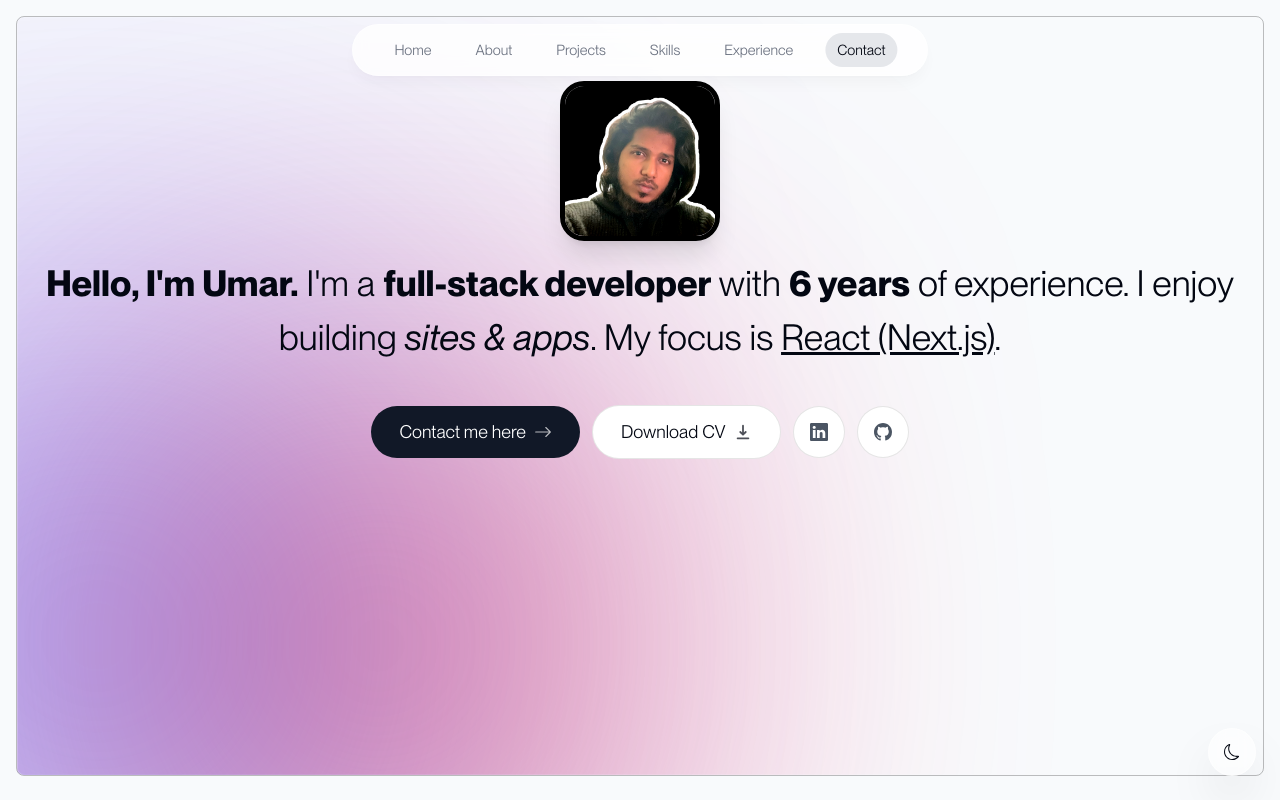
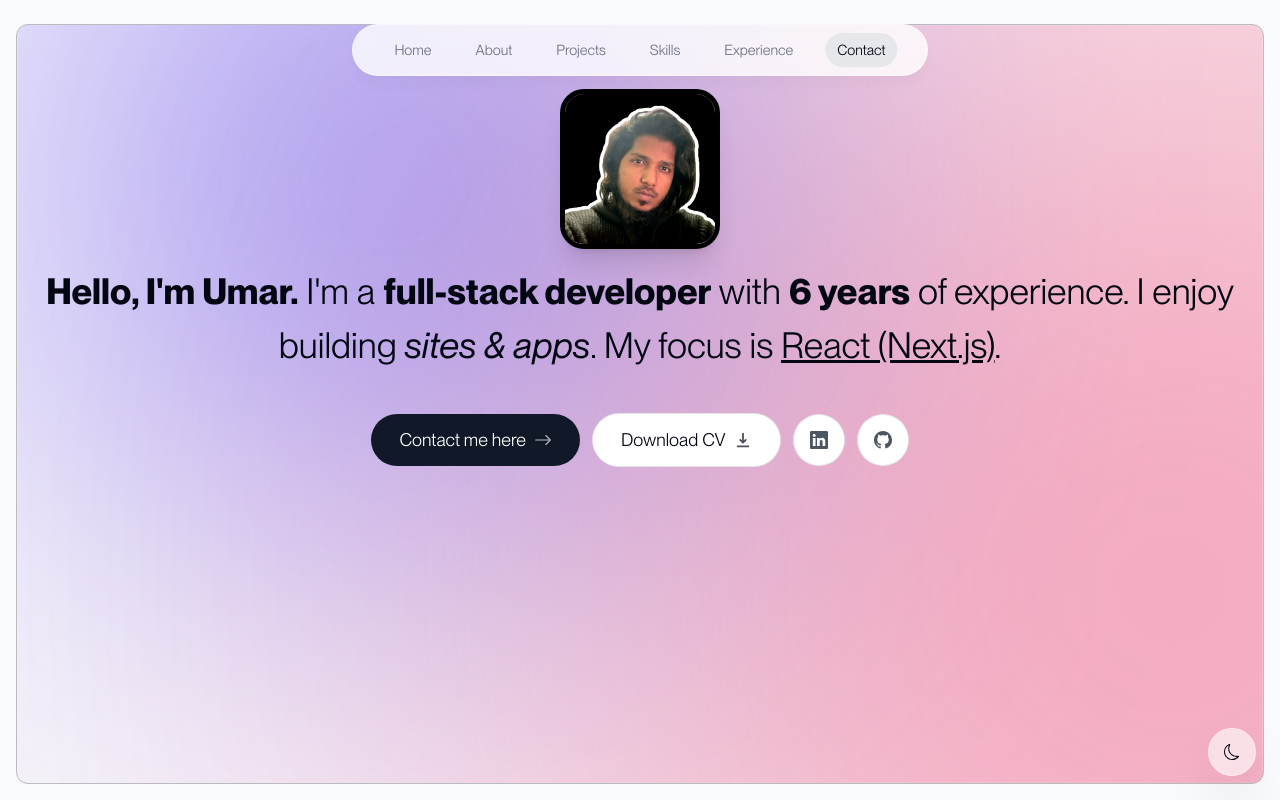
Before and after one commit to umar-ibn-shafee/portfolio, a Next.js app: page / in a window 1280 px wide. Shown: the top 800 px of the page. Built offline with nearby package versions, Linux system fonts and the light colour scheme.

Commit message:
animation fixes

```diff
--- a/app/layout.tsx
+++ b/app/layout.tsx
@@ -56,8 +56,8 @@ export default function RootLayout({
   return (
     <html lang="en" className='!scroll-smooth'>
       <body
-        className={`${neuefontAll.variable} ${robotoMono.variable} font-sans bg-slate-50 text-gray-950 relative pt-4 sm:pt-4
-      dark:bg-gray-950 dark:text-gray-50 dark:text-opacity-90`}>
+        className={`${neuefontAll.variable} ${robotoMono.variable} font-sans bg-slate-50 text-gray-950 relative
+        pt-4 sm:pt-6 dark:bg-gray-950 dark:text-gray-50 dark:text-opacity-90`}>
         {/* <div
           className='bg-[#f79c9f] animate-reverse-blob mix-blend-multiply absolute -z-10 top-[-6rem] right-[11rem]
         h-[31.25rem] w-[31.25rem] rounded-full blur-[10rem] sm:w-[68.75rem] dark:bg-[#946263] dark:mix-blend-normal'></div>
--- a/components/intro.tsx
+++ b/components/intro.tsx
@@ -17,7 +17,7 @@ export default function Intro() {
     return (
         <section
             ref={ref}
-            className='mb-28 py-16 h-[95vh] border border-black/25 overflow-hidden rounded-lg relative
+            className='mb-28 py-16 h-[95vh] border border-black/25 overflow-hidden rounded-xl relative
             text-center sm:mb-0 scroll-mt-[100rem]'
             id='home'
         >
--- a/tailwind.config.ts
+++ b/tailwind.config.ts
@@ -20,8 +20,8 @@ const config: Config = {
       animation: {
         'blob': 'blob 4s infinite',
         'reverse-blob': 'reverse-blob 4s infinite',
-        'corners': 'corners 20s infinite',
-        'go-rounds': 'go-rounds 20s infinite',
+        'corners': 'corners 15s infinite',
+        'go-rounds': 'go-rounds 10s infinite',
         'wave': 'wave 15s',
       },
       keyframes: {
@@ -37,39 +37,36 @@ const config: Config = {
           },
         },
         'go-rounds': {
-          '0%': {
+          '0%, 100%': {
             transform: "translate(0px, 0px) scale(1)"
           },
           '20%': {
             transform: "translate(-400px, -500px) scale(1.3)"
           },
           '30%': {
-            transform: "translate(-1000px, 0px) scale(0.8)"
+            transform: "translate(-1000px, 0px) scale(1.6)"
           },
           '40%': {
-            transform: "translate(-400px, -100px) scale(1.4)"
+            transform: "translate(-400px, -100px) scale(2)"
           },
           '50%': {
-            transform: "translate(200px, -500px) scale(2)"
+            transform: "translate(400px, -500px) scale(2.4)"
           },
           '60%': {
-            transform: "translate(-400px, -900px) scale(1.6)"
+            transform: "translate(-400px, -1100px) scale(2.2)"
           },
           '70%': {
             transform: "translate(-900px, -900px) scale(2)"
           },
           '80%': {
-            transform: "translate(-900px, -400px) scale(1.4)"
+            transform: "translate(-900px, -400px) scale(1.6)"
           },
           '90%': {
-            transform: "translate(-400px, 0px) scale(1.2)"
-          },
-          '100%': {
-            transform: "translate(0px, 0px) scale(1)"
-          },
+            transform: "translate(-400px, -500px) scale(1.3)"
+          }
         },
         'corners': {
-          '0%': {
+          '0%, 100%': {
             transform: "translate(0px, 0px) scale(1)"
           },
           '10%': {
@@ -98,9 +95,6 @@ const config: Config = {
           },
           '90%': {
             transform: "translate(-200px, -700px) scale(1.2)"
-          },
-          '100%': {
-            transform: "translate(0px, 0px) scale(1)"
           }
         },
         'blob': {
```
